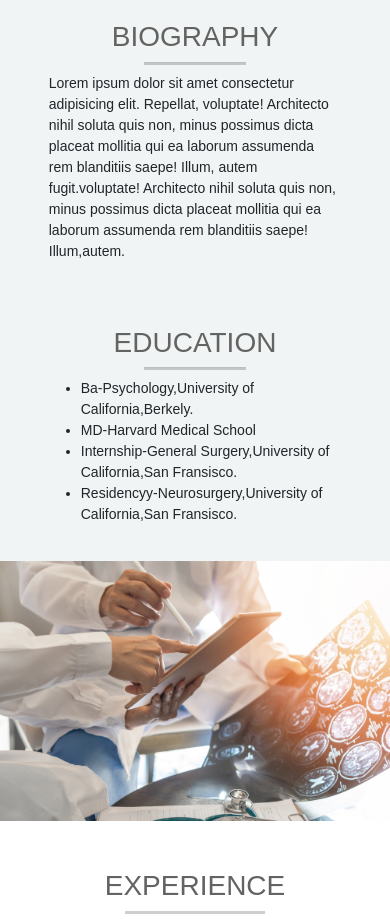
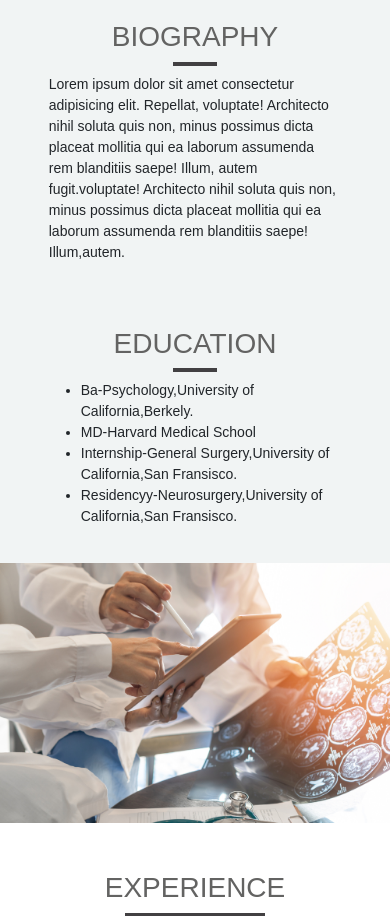
Before and after one commit to amithasan102827/doctor-portflio, a plain HTML site: page index.html in a window 390 px wide. Shown: the part 1356-2275 px from the top of the page. Drawn offline with nearby package versions, Linux system fonts and the light colour scheme.

Commit message:
5th commit

```diff
--- a/index.html
+++ b/index.html
@@ -91,7 +91,7 @@
                 class="col-md-8 col-sm-12 biography-text-container d-flex justify-content-center align-items-center flex-column  ">
                 <div class="w-75 mb-5">
                     <h2 class="text-center ">BIOGRAPHY</h2>
-                    <hr>
+                    <div class="horizontal-line"></div>
                     <p class="mt-2">Lorem ipsum dolor sit amet consectetur adipisicing elit. Repellat,
                         voluptate! Architecto nihil soluta quis non, minus possimus dicta placeat mollitia qui ea
                         laborum assumenda rem blanditiis saepe! Illum, autem fugit.voluptate! Architecto nihil soluta
@@ -100,7 +100,7 @@
                 </div>
                 <div class="w-75  education-text-container">
                     <h2 class="text-center">EDUCATION</h2>
-                    <hr>
+                    <div class="horizontal-line"></div>
                     <ul class="mt-2">
                         <li>Ba-Psychology,University of California,Berkely.</li>
                         <li>MD-Harvard Medical School</li>
@@ -125,7 +125,7 @@
             <div class=" col-md-6 py-5 ">
                 <div class="experience-main-text-box">
                     <h2 class="text-center">EXPERIENCE</h2>
-                    <hr style="height: 3px; width: 45%; margin: auto;border-width: 0;color: #424042;background-color: #424042;">
+                    <div style="height: 3px; width: 45%; margin: auto;background-color: #424042;"></div>
 
                     <div class="text-center my-2 experience-text-box py-2">
                         <h4>BSH HOSPITAL <br> Professor <br> 3 February 2021-Till NOw.</h4>
@@ -181,7 +181,7 @@
     <!-- CHAMBER DETAILS -->
     <div class="py-5 chamber-container overflow-hidden ">
         <h2 class="text-center chamber-details-title ">CHAMBER DETAILS</h2>
-        <hr >
+        <div class="horizontal-line"></div>
         <div class="row">
             <div class="col-md-6  ">
                 <h3 class="text-center mb-4 mt-3 fw-bold hospital-name">Square Hospital</h3>
--- a/style.css
+++ b/style.css
@@ -86,12 +86,11 @@ body {
 }
 
 
-hr {
-  height: 3px;
+.horizontal-line {
+  height: 4px;
   width: 15%;
   margin: 0 auto !important;
-  border-width: 0;
-  color: #424042;
+  /* color: #e30613; */
   background-color: #424042;
 }
 
@@ -307,15 +306,13 @@ hr {
 
 @media only screen and (max-width: 768px) {
 
-  hr {
-    height: 3px;
-    width: 35%;
-    margin: 0px auto;
-    border-width: 0;
-    color: #424042;
+  .horizontal-line {
+    height: 4px;
+    width: 15%;
+    margin: 0 auto !important;
+    /* color: #e30613; */
     background-color: #424042;
   }
-
 
   /* APPOINTMET-S
   ECTION  MEDIA QUERY*/
```
